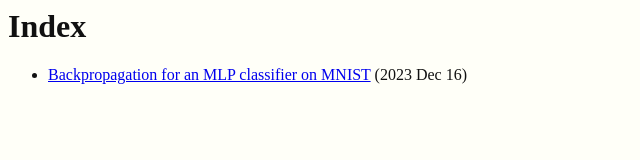
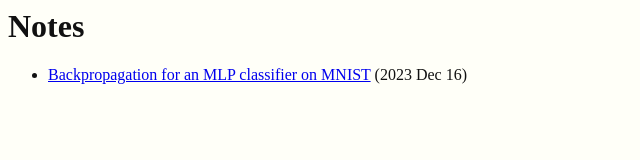
Before and after one commit to emptydiagram/emptydiagram.github.io, a plain HTML site: page notes/index.html in a window 1280 px wide. Shown: the full height of the page, 0-640 px from the left. Drawn offline with Linux system fonts and the light colour scheme.

Commit message:
Add compilation script, move output into notes/

```diff
--- a/index.html
+++ b/notes/index.html
@@ -1,3 +1,3 @@
-<html><head><link rel='stylesheet' type='text/css' href='index.css' /></head><body><h1>Index</h1><ul>
+<html><head><link rel='stylesheet' type='text/css' href='index.css' /></head><body><h1>Notes</h1><ul>
 <li><a href='manual-mlp.html'>Backpropagation for an MLP classifier on MNIST</a> (2023 Dec 16)</li>
 </ul></body></html>
```
Also changed, not shown: notes-source/index.css (renamed from index.css), notes/index.css (renamed from source/index.css), notes/manual-mlp.html (renamed from manual-mlp.html), 4 other files.
